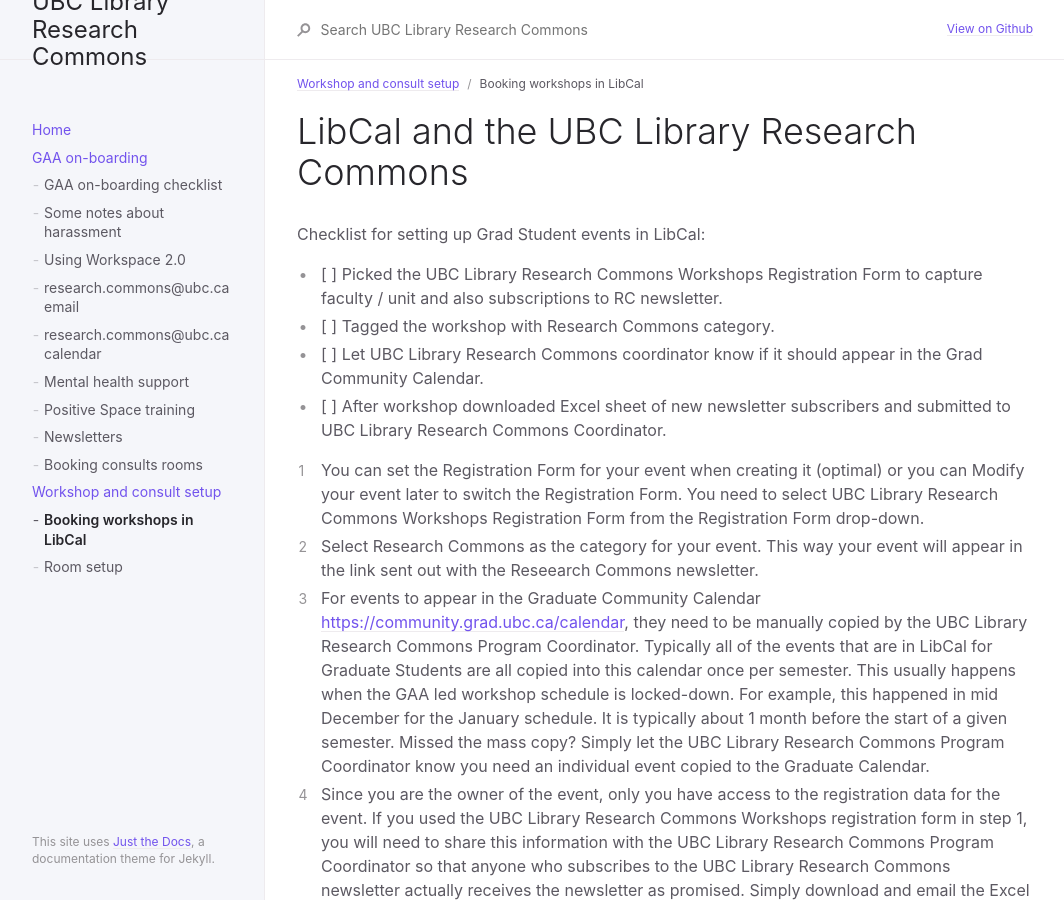
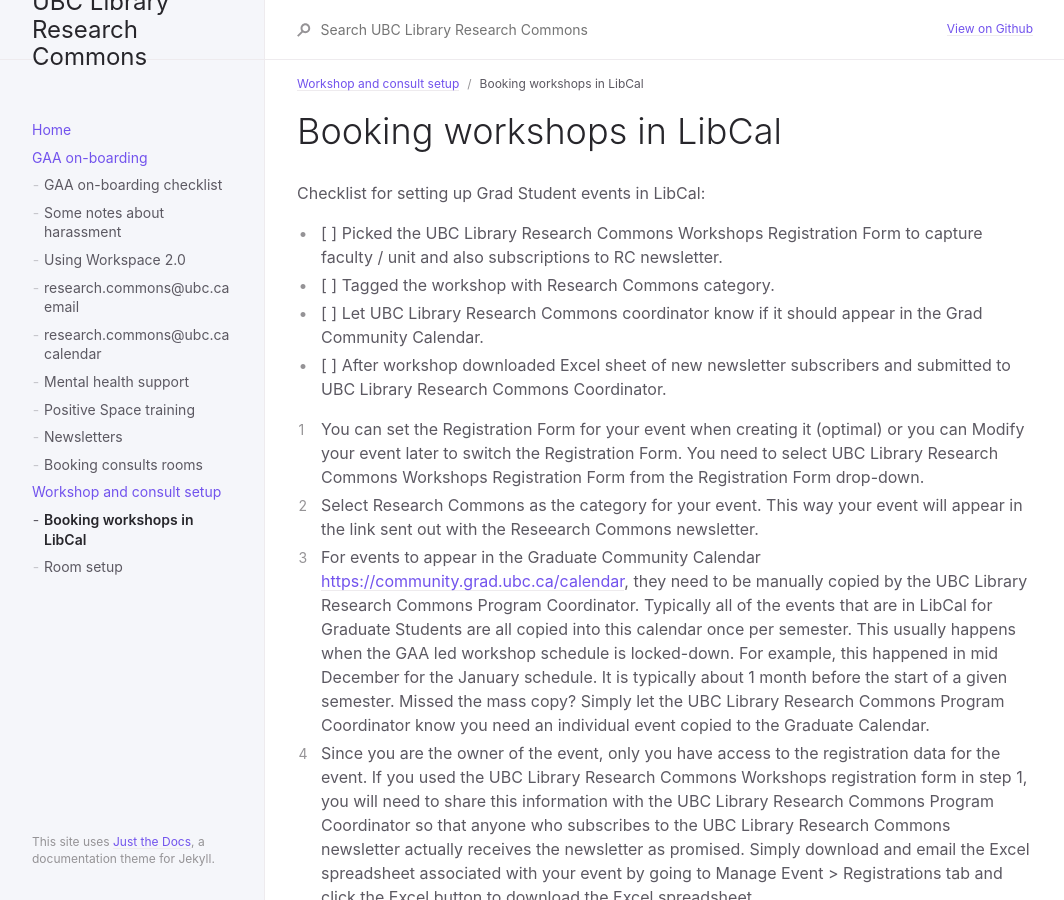
Before and after one commit to sarahblay/rc-docs, a Jekyll site: the page built from docs/usingthercspaces/libcal.md, in a window 1280 px wide. Shown: the whole page, without its empty margins (107-1171 px from the left). Built offline with Jekyll 4.4.1, drawn with Linux system fonts in a browser that asks for light colours.

Commit message:
Update libcal.md

```diff
--- a/docs/usingthercspaces/libcal.md
+++ b/docs/usingthercspaces/libcal.md
@@ -4,7 +4,7 @@ title: Booking workshops in LibCal
 parent: Workshop and consult setup
 nav_order: 1
 ---
-# LibCal and the UBC Library Research Commons
+# Booking workshops in LibCal
 Checklist for setting up Grad Student events in LibCal:
 - \[ ] Picked the UBC Library Research Commons Workshops Registration Form to capture faculty / unit and also subscriptions to RC newsletter.
 - \[ ] Tagged the workshop with Research Commons category.
```
